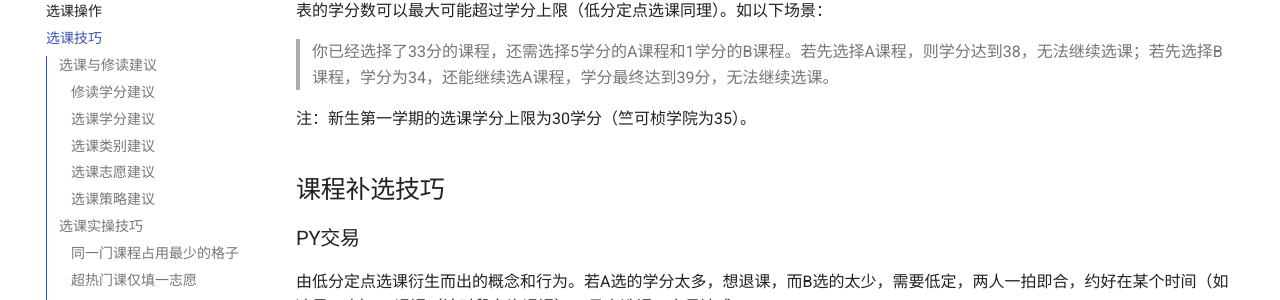
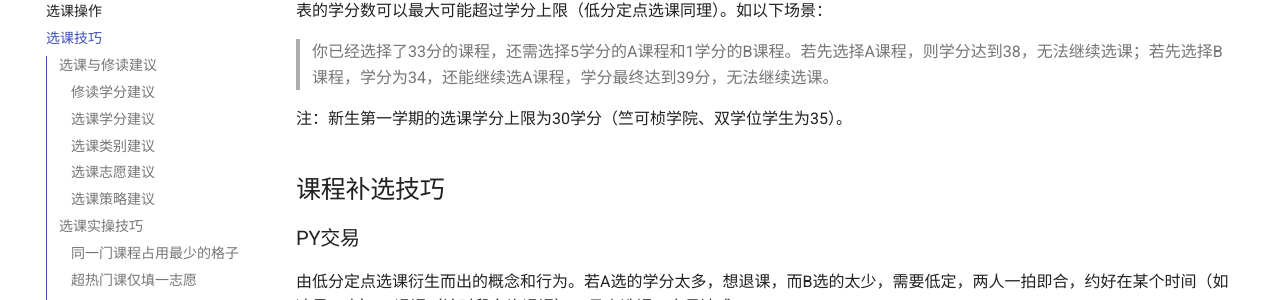
Before and after one commit to mini-full/zju-welcome, an MkDocs documentation site: the page built from docs/course_sys/tricks.md, in a window 1280 px wide and 900 px high, scrolled down 2458 px. Shown: the part 151-451 px from the top of the window. Built offline with MkDocs 1.6.1 and Material for MkDocs 9.7.7, drawn with Linux system fonts in a browser that asks for light colours; plug-ins that fetch from the network failed and are left out; comment, search, counter and statistics services are not loaded.

Commit message:
更新选课学分上限

```diff
--- a/docs/course_sys/tricks.md
+++ b/docs/course_sys/tricks.md
@@ -75,7 +75,7 @@
 
 > 你已经选择了33分的课程，还需选择5学分的A课程和1学分的B课程。若先选择A课程，则学分达到38，无法继续选课；若先选择B课程，学分为34，还能继续选A课程，学分最终达到39分，无法继续选课。
 
-注：新生第一学期的选课学分上限为30学分（竺可桢学院为35）。
+注：新生第一学期的选课学分上限为30学分（竺可桢学院、双学位学生为35）。
 
 ## 课程补选技巧
 
```
